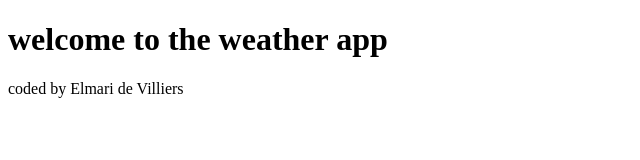
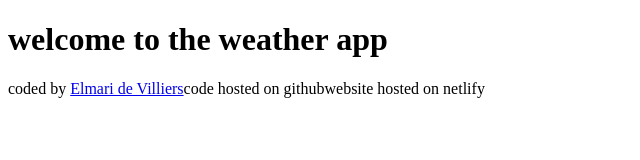
Before and after one commit to Elmari121/weatherappshecodesweek6, a plain HTML site: page index.html in a window 1280 px wide. Shown: the whole page, without its empty margins (0-640 px from the left). Drawn offline with Linux system fonts and the light colour scheme.

Commit message:
add link to footer html

```diff
--- a/index.html
+++ b/index.html
@@ -8,5 +8,15 @@
   <body>
     <h1>welcome to the weather app</h1>
   </body>
-  <footer>coded by Elmari de Villiers</footer>
+  <footer>
+    coded by
+    <a href="https://github.com/Elmari121 " target="_blank">
+      Elmari de Villiers</a
+    >code hosted on github<a
+      hreflang="https://github.com/Elmari121/weatherappshecodesweek6"
+      target="_blank"
+    ></a
+    >website hosted on netlify
+    <a href="https://myweatherappweek7.netlify.app/" target="_blank"></a>
+  </footer>
 </html>
```
